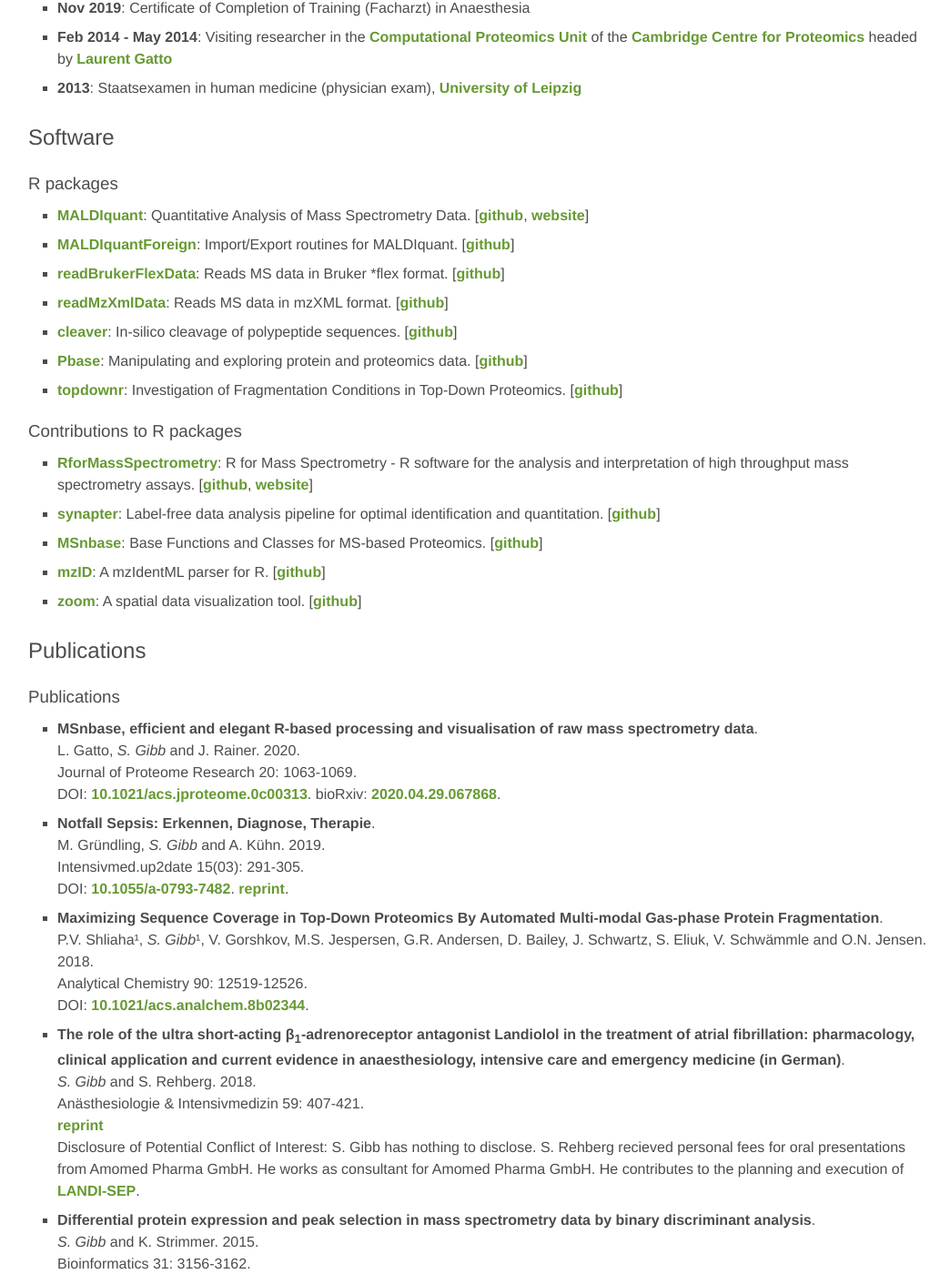
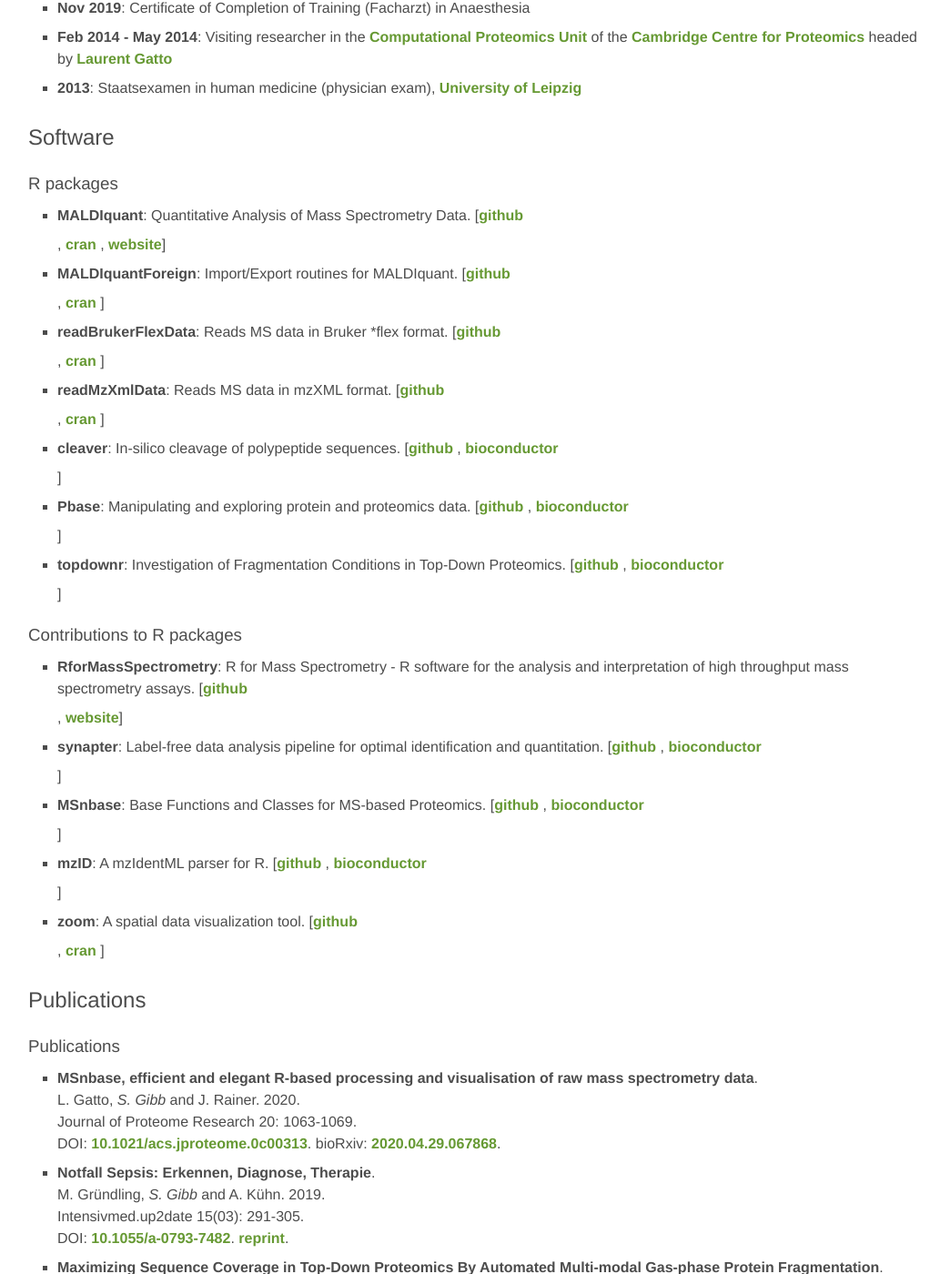
Before and after one commit to sgibb/sgibb.github.io, a Jekyll site: the page built from index.md, in a window 1280 px wide and 1400 px high, scrolled down 592 px. Shown: the whole window at 91% size, without its empty margins (113-1157 px from the left). Built offline with Jekyll 4.4.1, drawn with Linux system fonts in a browser that asks for light colours.

Commit message:
fix: manually set cran entries

```diff
--- a/_data/software.yml
+++ b/_data/software.yml
@@ -3,15 +3,19 @@
   - name: MALDIquant
     description: Quantitative Analysis of Mass Spectrometry Data
     url: https://strimmerlab.org/software/maldiquant/
+    cran: 1
 
   - name: MALDIquantForeign
     description: Import/Export routines for MALDIquant
+    cran: 1
 
   - name: readBrukerFlexData
     description: "Reads MS data in Bruker *flex format"
+    cran: 1
 
   - name: readMzXmlData
     description: Reads MS data in mzXML format
+    cran: 1
 
   - name: cleaver
     description: In-silico cleavage of polypeptide sequences
@@ -51,3 +55,4 @@
   - name: zoom
     description: A spatial data visualization tool
     github: cbarbu/R-package-zoom
+    cran: 1
--- a/index.md
+++ b/index.md
@@ -27,9 +27,11 @@ You could write me an <a href="mailto:{{ site.email }}">e-mail</a> or find me on
 {% for software in site.data.software %}
 ### {{ software.type }}
 {% for entry in software.entries %}
-- [{{ entry.name }}]({% if entry.bioc %}http://bioconductor.org{% else %}http://cran.r-project.org/web{% endif %}/packages/{{ entry.name }}/):
-  {{ entry.description }}.
-  [[github](https://github.com/{% if entry.github %}{{ entry.github }}{% else %}{{ entry.name | prepend: "sgibb/" }}{% endif %}){% if entry.url %}, [website]({{ entry.url }}){% endif %}]
+- **{{ entry.name }}**: {{ entry.description }}.
+  [[github](https://github.com/{% if entry.github %}{{ entry.github }}{% else %}{{ entry.name | prepend: "sgibb/" }}{% endif %})
+  {% if entry.bioc %}, [bioconductor](https://bioconductor.org/packages/{{ entry.name }}/){% endif %}
+  {% if entry.cran %}, [cran](https://cran.r-project.org/web/packages/{{ entry.name }}/){% endif %}
+  {% if entry.url %}, [website]({{ entry.url }}){% endif %}]
 {% endfor %}
 {% endfor %}
 
```
